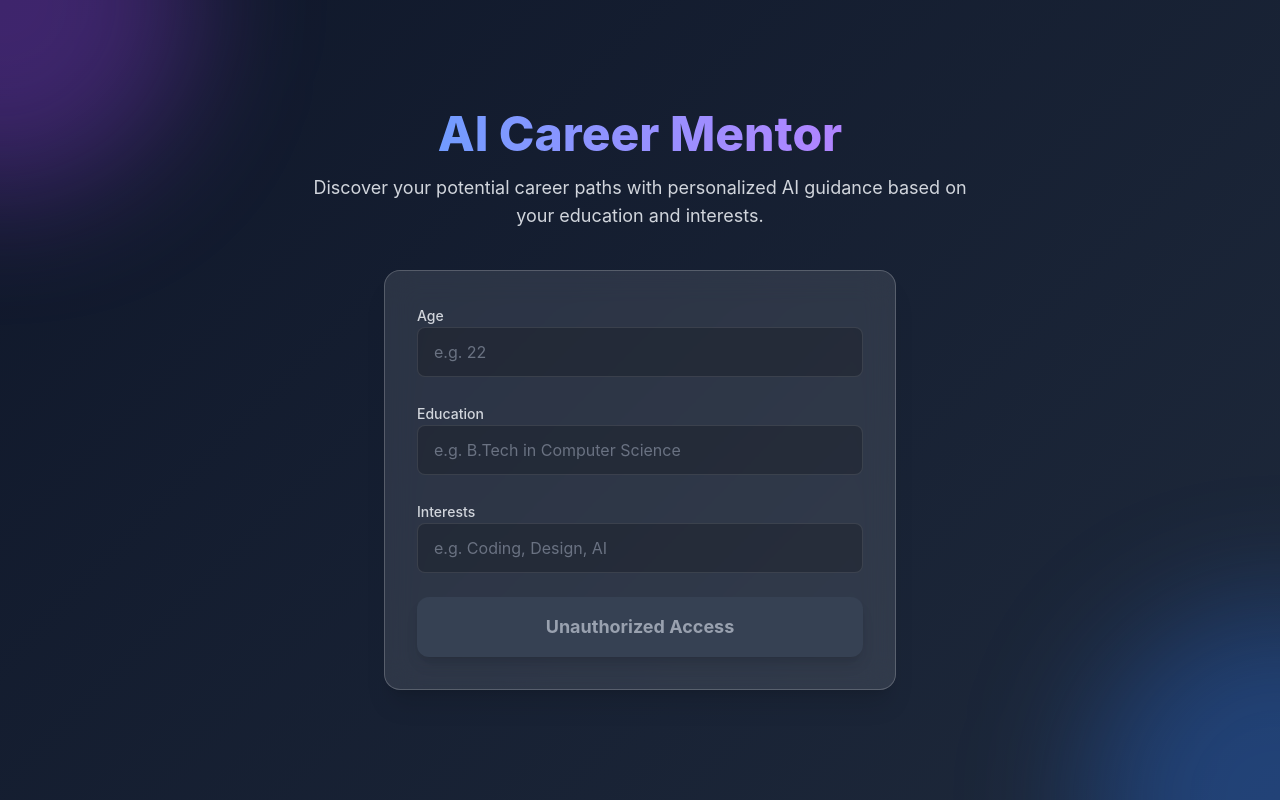
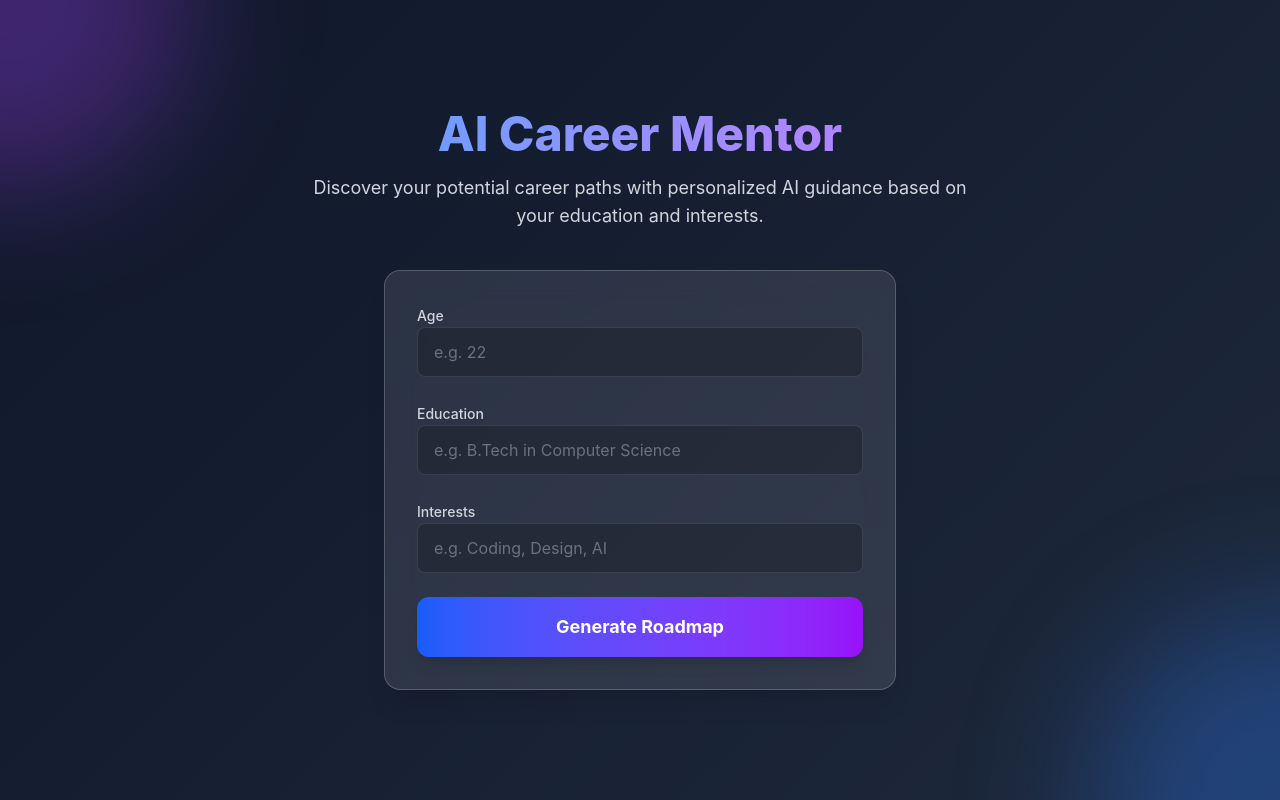
Before and after one commit to ManojNaik07/ai-career-mentor, a Next.js app in the folder frontend/: page / in a window 1280 px wide. Built offline with nearby package versions, Linux system fonts and the light colour scheme.

Commit message:
Disable role check and enable generation by default for testing

```diff
--- a/frontend/app/page.tsx
+++ b/frontend/app/page.tsx
@@ -18,9 +18,10 @@ export default function Home() {
   const [profile, setProfile] = useState({ age: "", education: "", interests: "" });
   const [roadmapData, setRoadmapData] = useState<RoadmapData | null>(null);
   const [loading, setLoading] = useState(false);
-  const [canGenerate, setCanGenerate] = useState(false); // Default to false, wait for role check
+  const [canGenerate, setCanGenerate] = useState(true); // Default to true for testing
 
-  // Role-based logic
+  // Role-based logic (Commented out for testing)
+  /*
   useEffect(() => {
     const handler = (event: MessageEvent) => {
       console.log("Received message from parent:", event.data); // Debug log
@@ -40,6 +41,7 @@ export default function Home() {
     window.addEventListener("message", handler);
     return () => window.removeEventListener("message", handler);
   }, []);
+  */
 
   const handleSubmit = async () => {
     if (!profile.age || !profile.education || !profile.interests) {
@@ -51,7 +53,7 @@ export default function Home() {
     setRoadmapData(null);
 
     try {
-      const res = await fetch("http://localhost:3001/roadmap", {
+      const res = await fetch("/api/roadmap", {
         method: "POST",
         headers: { "Content-Type": "application/json" },
         body: JSON.stringify({ profile }),
--- a/frontend/next.config.ts
+++ b/frontend/next.config.ts
@@ -5,7 +5,7 @@ const nextConfig: NextConfig = {
     return [
       {
         source: "/api/:path*",
-        destination: "https://ai-career-mentor-behg.onrender.com/:path*", // backend Render URL
+        destination: "http://localhost:3001/:path*", // Proxy to local backend
       },
     ];
   },
```
